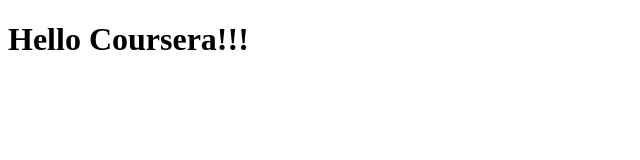
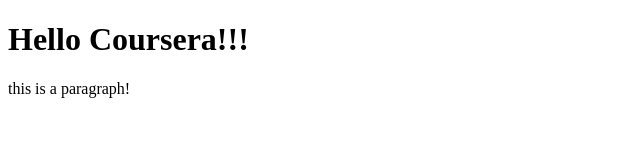
Before and after one commit to kearkos/coursera-angularjs, a plain HTML site: page index.html in a window 1280 px wide. Shown: the whole page, without its empty margins (0-640 px from the left). Drawn offline with Linux system fonts and the light colour scheme.

Commit message:
new comit

```diff
--- a/index.html
+++ b/index.html
@@ -6,5 +6,8 @@
   </head>
   <body>
     <h1>Hello Coursera!!!</h1>
+    <p>
+       this is a paragraph!
+    </p>
   </body>
 </html>
```
